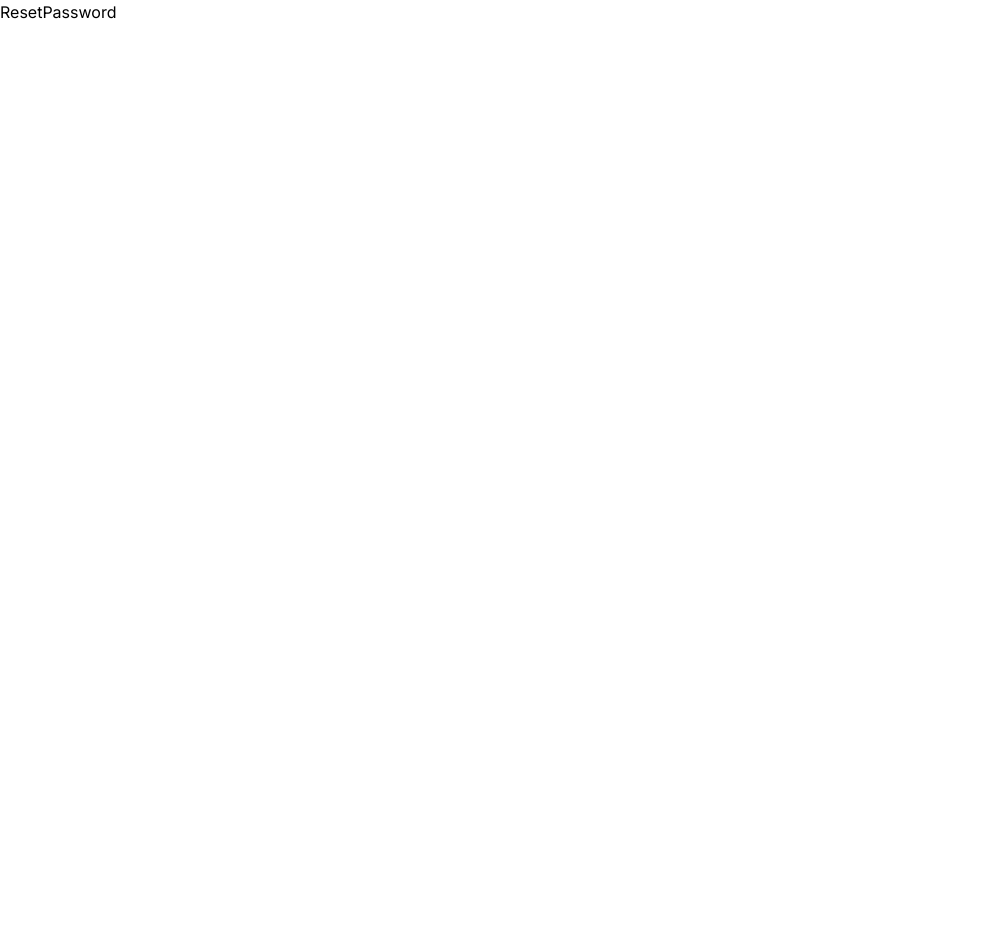
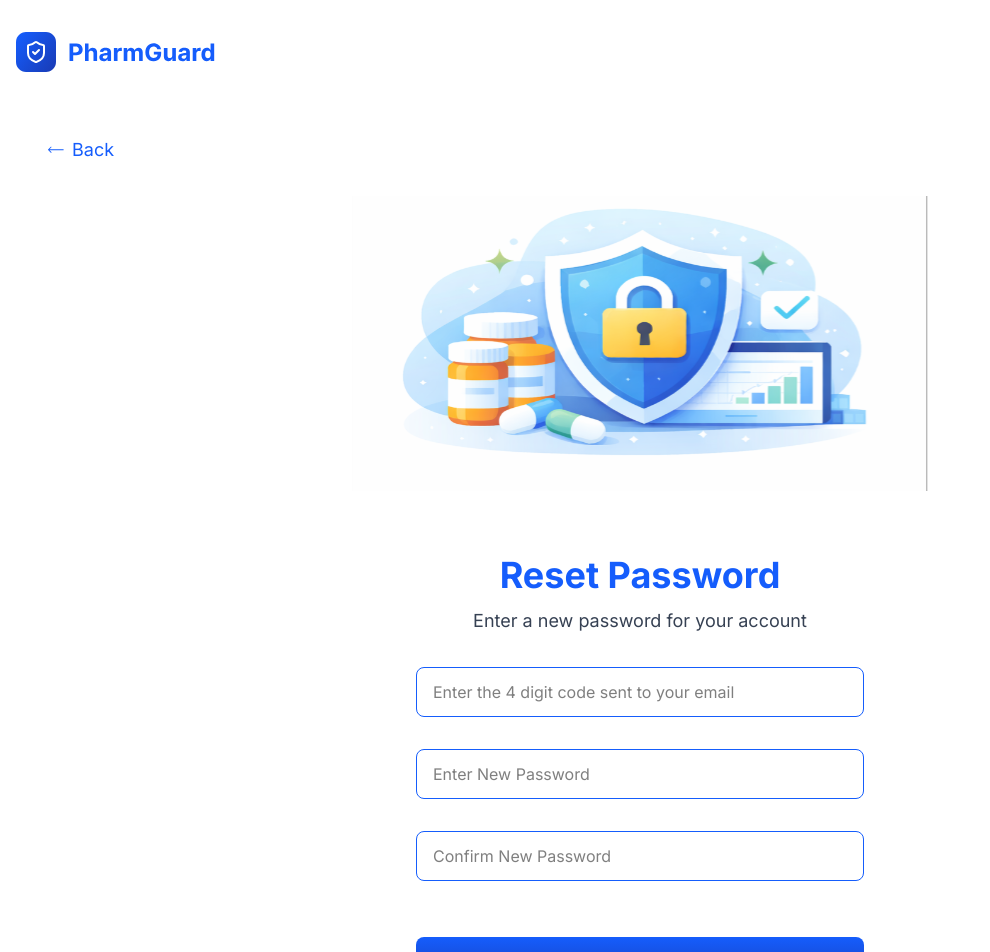
Before and after one commit to PharmGuard/PharmGuard-frontend, a React (Vite) app: page /auth/reset-password in a window 1280 px wide. Shown: the top 952 px of the page, without its empty margins (0-990 px from the left). Before the commit the page ends 800 px from the top, so only its background shows below. Built offline with nearby package versions, Linux system fonts and the light colour scheme.

Commit message:
feat: add password reset page
- Added a new password reset page to the authentication flow,
allowing users to reset their passwords securely.
This includes a form for entering the otp received from email,
setting a new password, and confirming the new password.

```diff
--- a/src/pages/Auth/ForgotPassword/index.jsx
+++ b/src/pages/Auth/ForgotPassword/index.jsx
@@ -43,7 +43,7 @@
               className="w-full"
             />
             <FormButton className="w-full mt-6 cursor-pointer">
-              Log In
+              Send Reset Code
             </FormButton>
           </Form>
         </div>
--- a/src/pages/Auth/ResetPassword/index.jsx
+++ b/src/pages/Auth/ResetPassword/index.jsx
@@ -1,9 +1,69 @@
-import React from 'react'
+import React from "react";
+import { Link } from "react-router-dom";
+import BackArrow from "../../../assets/icons/back-arrow.svg?react";
+import { Form, FormInput, FormButton } from "../../../components/Form";
 
 const ResetPassword = () => {
   return (
-    <div>ResetPassword</div>
-  )
-}
+    <div className="flex flex-col min-h-screen px-4">
+      <img src="/logo.svg" alt="PharmGuard Logo" className="w-50 h-auto my-8" />
+      <div className="flex flex-col bg-white p-8">
+        <Link
+          to="/"
+          className="flex items-center gap-2 text-lg text-primary hover:underline w-fit mb-8"
+        >
+          <BackArrow className="w-4 h-4" />
+          Back
+        </Link>
+        <div className="flex items-center justify-center">
+          <img
+            src="/auth/password-reset.svg"
+            alt="Reset Password Illustration"
+            className="w-full max-w-xl"
+          />
+        </div>
+      </div>
 
-export default ResetPassword
+      <div className="flex flex-col items-center justify-center p-8">
+        <div className="w-full max-w-md">
+          <div className="text-center mb-8">
+            <h2 className="text-3xl lg:text-4xl text-primary font-bold mb-3">
+              Reset Password
+            </h2>
+            <p className="text-primary-text text-lg">
+              Enter a new password for your account
+            </p>
+          </div>
+
+
+          <Form className="space-y-8 mb-2">
+            <FormInput
+              type="number"
+              name="otp"
+              placeholder="Enter the 4 digit code sent to your email"
+              className="w-full"
+              max-length={4}
+            />
+            <FormInput
+              type="password"
+              name="password"
+              placeholder="Enter New Password"
+              className="w-full"
+            />
+            <FormInput
+              type="password"
+              name="confirm-password"
+              placeholder="Confirm New Password"
+              className="w-full"
+            />
+            <FormButton className="w-full mt-6 cursor-pointer">
+              Reset Password
+            </FormButton>
+          </Form>
+        </div>
+      </div>
+    </div>
+  );
+};
+
+export default ResetPassword;
```
Also changed, not shown: public/auth/password-reset.svg (added).
